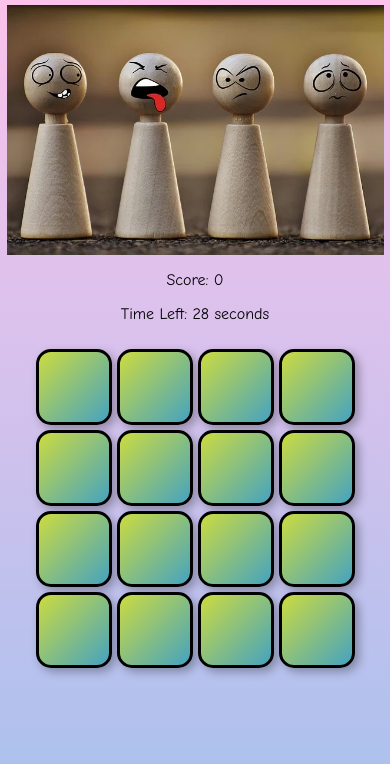
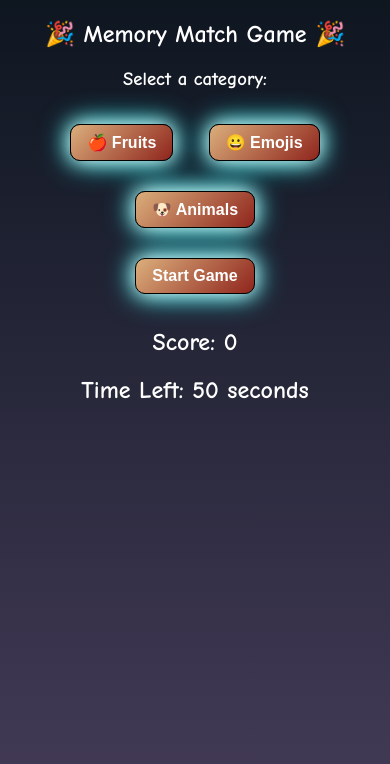
Before and after one commit to Sahanaaacharyaa/INTERNSHIPPROJECT2, a plain HTML site: page index.html in a window 390 px wide. Both pictures are taken after a click on the button "🍎 Fruits". Drawn offline with Linux system fonts and the light colour scheme.

Commit message:
first commit

```diff
--- a/index.html
+++ b/index.html
@@ -6,26 +6,15 @@
     <title>Memory Match Game</title>
     <style>
         body {
-           font-family: 'Comic Sans MS', cursive, sans-serif;
+            font-family: 'Comic Sans MS', cursive, sans-serif;
             text-align: center;
-            background: linear-gradient(to bottom, #fbc2eb, #a6c1ee);
+            background: linear-gradient(to bottom, #0e1620, #463d5a);
             background-attachment: fixed;
             background-size: cover;
             margin: 0;
             padding: 0;
-
+            color: white;
         }
-        .imgg{
-            background-image:url(img2.webp);
-            background-repeat: no-repeat;
-            background-size:contain;
-            background-position:center ;
-            height: 300px;
-
-            margin-top: 5px;
-
-        }
-
         .hidden {
             display: none;
         }
@@ -41,67 +30,58 @@
             width: 120px;
             height: 120px;
             background: linear-gradient(135deg, #ccdb40, #45a3c0);
-            border: 3px solid #000000;
+            box-shadow: 0 0 30px black;
+            border: 2px solid white;
             border-radius: 15px;
             display: flex;
             align-items: center;
             justify-content: center;
             font-size: 36px;
             cursor: pointer;
-            transition: all 0.3s;
-            box-shadow: 4px 4px 10px rgba(0, 0, 0, 0.3);
+            transition: transform 0.6s;
+            transform-style: preserve-3d;
+            position: relative;
         }
-        .card:hover {
-            background: linear-gradient(135deg, #ffc107, #ff9800);
+        .flipped {
+            transform: rotateY(180deg);
+        }
+        .card .front, .card .back {
+            position: absolute;
+            backface-visibility: hidden;
+        }
+        .card .front {
+            transform: rotateY(180deg);
         }
         .matched {
             background: linear-gradient(135deg, #e0e24a, #df9019) !important;
             color: white;
-            box-shadow: 4px 4px 10px rgba(0, 0, 0, 0.5);
         }
         button {
             padding: 12px 24px;
             font-size: 20px;
-
             font-weight: bold;
             background: linear-gradient(135deg, #dbaf7c, #8f251d);
             border: 1px solid black;
+            box-shadow: 0 0 20px white, 0 0 30px cyan;
             border-radius: 10px;
             cursor: pointer;
-            color: rgb(255, 255, 255);
+            color: white;
             margin: 15px;
-            transition: all 0.3s;
-            box-shadow: 3px 3px 8px rgba(0, 0, 0, 0.3);
         }
         button:hover {
             background: linear-gradient(135deg, #ddb4c2, #ecacc2);
         }
-
+        .sButton {
+            background-color: #0e1620;
+        }
         @media (max-width: 600px) {
-            .imgg{
-            background-image:url(img2.webp);
-            background-repeat: no-repeat;
-            background-size: contain;
-            background-position:center ;
-            height: 250px;
-            margin-top: 5px;
-
-        }
-
             #game-board {
-                display: flex;
-                flex-wrap: wrap;
-                justify-content: center;
-                align-items: center;
-                gap: 5px;
-                width: 100%;
-                max-width: 320px;
-
-                margin: 0 auto;
+                grid-template-columns: repeat(3, 80px);
+                grid-gap: 10px;
             }
             .card {
-                width: 70px;
-                height: 70px;
+                width: 80px;
+                height: 80px;
                 font-size: 24px;
             }
             button {
@@ -112,26 +92,29 @@
     </style>
 </head>
 <body>
-    <div class="imgg"></div>
-    <div id="landing-page">
-        <h2>🎉 Memory Match Game 🎉</h2>
-        <h3>Select a category:</h3>
-        <button onclick="startGame('fruits')">🍎 Fruits</button>
-        <button onclick="startGame('emojis')">😀 Emojis</button>
-        <button onclick="startGame('animals')">🐶 Animals</button>
-    </div>
+    <h2>🎉 Memory Match Game 🎉</h2>
+    <h3>Select a category:</h3>
+    <button onclick="chooseCategory('fruits')">🍎 Fruits</button>
+    <button onclick="chooseCategory('emojis')">😀 Emojis</button>
+    <button onclick="chooseCategory('animals')">🐶 Animals</button>
 
     <div id="game-container" class="hidden">
+        <button id="start-game" class="sButton" onclick="startGame()">Start Game</button>
         <div id="score-timer">
-            <p>Score: <span id="score">0</span></p>
-            <p>Time Left: <span id="timer">30</span> seconds</p>
+            <h2>Score: <span id="score">0</span></h2>
+            <h2>Time Left: <span id="timer">50</span> seconds</h2>
         </div>
         <div id="game-board"></div>
         <button id="restart-button" onclick="restartGame()" class="hidden">Restart Game</button>
     </div>
 
+    <audio id="flip-sound" src="music/flip.mp3"></audio>
+    <audio id="match-sound" src="music/match.mp3"></audio>
+    <audio id="gameover-sound" src="music/gameover.mp3"></audio>
+    <audio id="win-sound" src="music/win.mp3"></audio>
+
     <script>
-        const categories = {
+        let categories = {
             fruits: ['🍎', '🍌', '🍒', '🍉', '🍇', '🥭', '🍍', '🥝'],
             emojis: ['😀', '😂', '😍', '😎', '😜', '😡', '😱', '🤩'],
             animals: ['🐶', '🐱', '🐭', '🐹', '🐰', '🦊', '🐻', '🐼']
@@ -141,38 +124,68 @@
         let scoreDisplay = document.getElementById("score");
         let timerDisplay = document.getElementById("timer");
         let restartButton = document.getElementById("restart-button");
+        let startButton = document.getElementById("start-game");
+        let flipSound = document.getElementById("flip-sound");
+        let matchSound = document.getElementById("match-sound");
+        let gameOverSound = document.getElementById("gameover-sound");
+        let winSound = document.getElementById("win-sound");
         let score = 0;
         let timer;
+        let timeLeft = 50;
         let flippedCards = [];
+        let selectedCategory = "";
 
-        function startGame(category) {
-            document.getElementById("landing-page").classList.add("hidden");
+        function chooseCategory(category) {
+            selectedCategory = category;
             document.getElementById("game-container").classList.remove("hidden");
+            startButton.classList.remove("hidden");
+            gameBoard.innerHTML = "";
+        }
 
-            let items = [...categories[category], ...categories[category]];
+        function startGame() {
+            score = 0;
+            timeLeft = 50;
+            scoreDisplay.textContent = score;
+            timerDisplay.textContent = timeLeft;
+            flippedCards = [];
+
+            gameBoard.innerHTML = "";
+            let items = [...categories[selectedCategory], ...categories[selectedCategory]];
             items.sort(() => Math.random() - 0.5);
 
-            gameBoard.innerHTML = "";
             items.forEach(item => {
                 let card = document.createElement("div");
                 card.classList.add("card");
                 card.dataset.value = item;
+
+                let front = document.createElement("div");
+                front.classList.add("front");
+                front.textContent = item;
+
+                let back = document.createElement("div");
+                back.classList.add("back");
+                back.textContent = "❓";
+
+                card.appendChild(front);
+                card.appendChild(back);
                 card.addEventListener("click", handleCardClick);
                 gameBoard.appendChild(card);
             });
 
-            score = 0;
-            scoreDisplay.textContent = score;
+            startButton.classList.add("hidden");
+            restartButton.classList.add("hidden");
             startTimer();
         }
 
         function handleCardClick(event) {
-            let card = event.target;
-            if (flippedCards.length < 2 && !card.classList.contains("matched") && !card.textContent) {
-                card.textContent = card.dataset.value;
+            let card = event.currentTarget;
+            if (flippedCards.length < 2 && !card.classList.contains("matched") && !card.classList.contains("flipped")) {
+                card.classList.add("flipped");
+                card.querySelector(".front").style.display = "block";
+                card.querySelector(".back").style.display = "none";
+                flipSound.play();
                 flippedCards.push(card);
             }
-
             if (flippedCards.length === 2) {
                 setTimeout(checkMatch, 1000);
             }
@@ -183,24 +196,32 @@
                 flippedCards.forEach(card => card.classList.add("matched"));
                 score += 10;
                 scoreDisplay.textContent = score;
+                matchSound.play();
                 if (document.querySelectorAll('.matched').length === document.querySelectorAll('.card').length) {
-                    alert("🎉 Congratulations! You won! 🎉");
+                    clearInterval(timer);
+                    winSound.play();
+                    alert("🎉 You win! 🎉");
+                    restartButton.classList.remove("hidden");
                 }
             } else {
-                flippedCards.forEach(card => card.textContent = "");
+                flippedCards.forEach(card => {
+                    card.classList.remove("flipped");
+                    card.querySelector(".front").style.display = "none";
+                    card.querySelector(".back").style.display = "block";
+                });
             }
             flippedCards = [];
         }
 
         function startTimer() {
-            let timeLeft = 30;
-            timerDisplay.textContent = timeLeft;
+            clearInterval(timer);
             timer = setInterval(() => {
                 timeLeft--;
                 timerDisplay.textContent = timeLeft;
                 if (timeLeft === 0) {
                     clearInterval(timer);
-                    alert("⏳ Time's up! Game Over.");
+                    gameOverSound.play();
+                    alert("⏳ Time is up! Try again.");
                     restartButton.classList.remove("hidden");
                 }
             }, 1000);
```
Also changed, not shown: img1.jpg (added), 4 other files.
